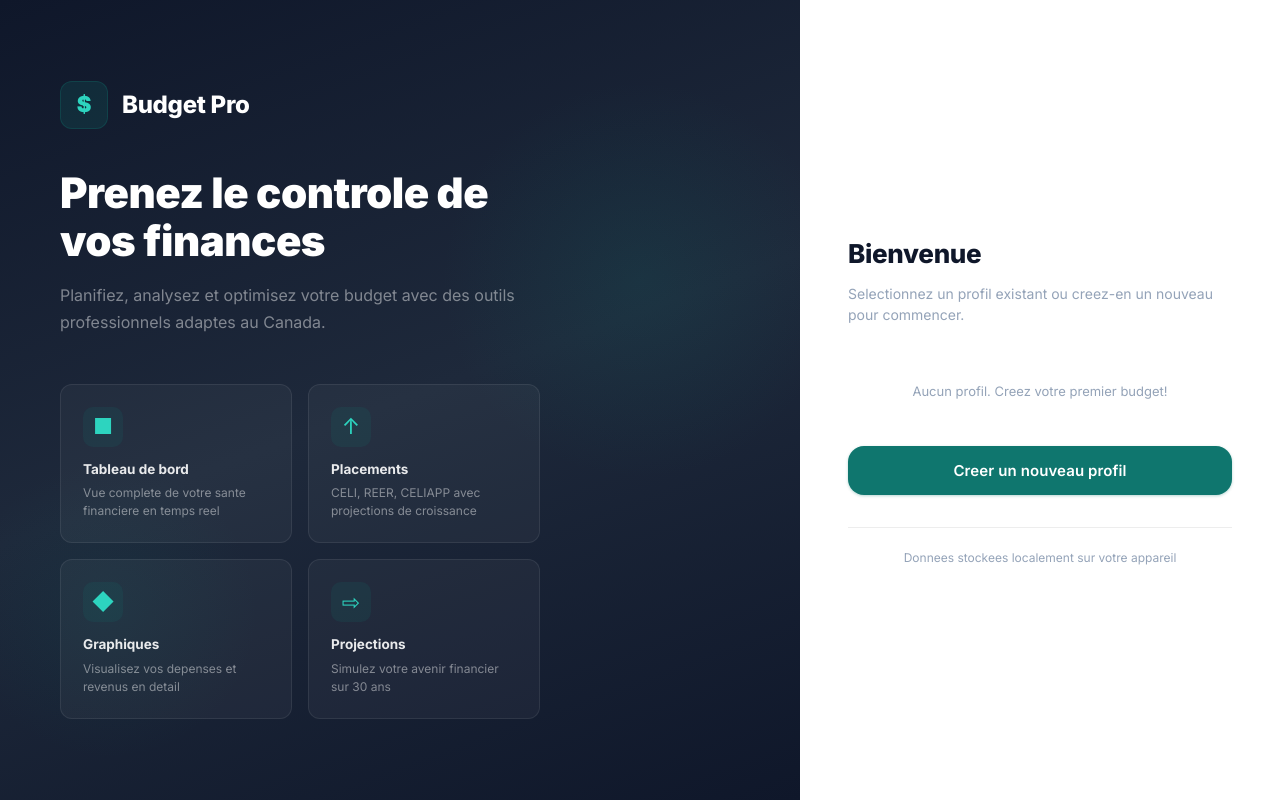
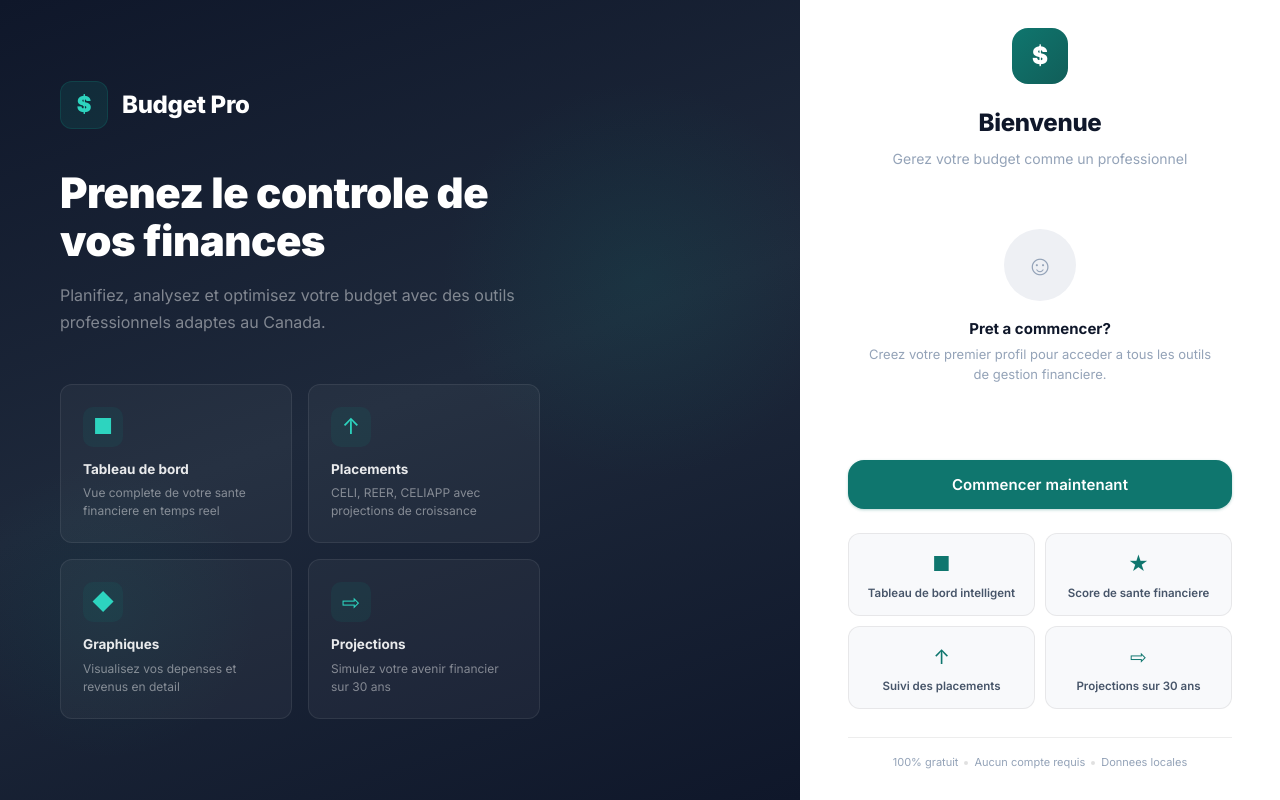
Before and after one commit to KBig/budget-pro, a plain HTML site: page index.html in a window 1280 px wide. Drawn offline with nearby package versions, Linux system fonts and the light colour scheme.

Commit message:
Panneau droit enrichi: logo, empty state, benefits, footer pro
- Logo teal centre en haut du panneau
- Empty state avec icone, titre et description
- Grille 4 benefits sous le bouton
- Footer avec 3 infos separees par des points
- Panneau plus dense et professionnel

Co-Authored-By: Claude Opus 4.6 (1M context) <noreply@anthropic.com>

```diff
--- a/index.html
+++ b/index.html
@@ -239,12 +239,25 @@ body{font-family:var(--font);background:var(--bg-primary);color:var(--text-prima
 .feature-card-icon{font-size:22px;margin-bottom:12px;width:40px;height:40px;display:flex;align-items:center;justify-content:center;background:rgba(15,118,110,.15);border-radius:10px;color:#2dd4bf}
 .feature-card-title{font-size:13.5px;font-weight:700;color:rgba(255,255,255,.9);margin-bottom:4px}
 .feature-card-desc{font-size:12px;color:rgba(255,255,255,.45);line-height:1.5}
-.profile-right{width:480px;min-width:480px;background:var(--bg-secondary);display:flex;flex-direction:column;justify-content:center;padding:60px 48px;min-height:100vh}
-.profile-right-header{margin-bottom:36px}
-.profile-right-header h2{font-size:26px;font-weight:800;color:var(--text-primary);letter-spacing:-.3px;margin-bottom:8px}
+.profile-right{width:480px;min-width:480px;background:var(--bg-secondary);display:flex;flex-direction:column;justify-content:center;padding:48px;min-height:100vh}
+.profile-right-header{margin-bottom:32px;text-align:center}
+.profile-right-logo{width:56px;height:56px;background:linear-gradient(135deg,#0f766e,#115e59);border-radius:16px;display:flex;align-items:center;justify-content:center;font-size:24px;font-weight:900;color:white;margin:0 auto 20px}
+.profile-right-header h2{font-size:24px;font-weight:800;color:var(--text-primary);letter-spacing:-.3px;margin-bottom:6px}
 .profile-right-header p{font-size:14px;color:var(--text-muted);line-height:1.5}
 .profile-box-body > p{font-size:14px;color:var(--text-muted);margin-bottom:24px}
-.profile-footer{margin-top:32px;padding-top:20px;border-top:1px solid var(--border);font-size:12px;color:var(--text-muted);text-align:center}
+.profile-empty-state{text-align:center;padding:28px 20px;margin-bottom:24px}
+.profile-empty-icon{width:72px;height:72px;background:var(--bg-tertiary);border-radius:50%;display:flex;align-items:center;justify-content:center;margin:0 auto 16px;font-size:28px;color:var(--text-muted)}
+.profile-empty-title{font-size:15px;font-weight:700;color:var(--text-primary);margin-bottom:4px}
+.profile-empty-desc{font-size:13px;color:var(--text-muted);line-height:1.5}
+.profile-benefits{display:grid;grid-template-columns:1fr 1fr;gap:10px;margin-top:24px;margin-bottom:28px}
+.profile-benefit{padding:14px;background:var(--bg-primary);border:1px solid var(--border);border-radius:12px;text-align:center}
+.profile-benefit-icon{font-size:20px;margin-bottom:6px;color:var(--accent)}
+.profile-benefit-text{font-size:11.5px;font-weight:600;color:var(--text-secondary);line-height:1.3}
+.profile-footer{margin-top:24px;padding-top:16px;border-top:1px solid var(--border);font-size:11px;color:var(--text-muted);text-align:center;display:flex;align-items:center;justify-content:center;gap:6px}
+.profile-footer-dot{width:4px;height:4px;border-radius:50%;background:var(--border-strong)}
+.profile-divider{display:flex;align-items:center;gap:12px;margin:20px 0}
+.profile-divider::before,.profile-divider::after{content:'';flex:1;height:1px;background:var(--border)}
+.profile-divider span{font-size:11px;color:var(--text-muted);font-weight:600;text-transform:uppercase;letter-spacing:.5px}
 @media(max-width:960px){
 .profile-screen{flex-direction:column}
 .profile-left{min-height:auto;padding:40px 24px}
@@ -383,6 +396,7 @@ body{font-family:var(--font);background:var(--bg-primary);color:var(--text-prima
 .tx-row{grid-template-columns:1fr 1fr}
 .profile-left{display:none}
 .profile-right{width:100%;min-width:0;padding:32px 24px}
+.profile-benefits{grid-template-columns:1fr 1fr}
 }
 @media(max-width:500px){.stats-grid{grid-template-columns:1fr}}
 
@@ -436,12 +450,19 @@ body{background:white!important;color:black!important}
 <div class="profile-right" id="profile-box">
 <div id="profile-select-view">
 <div class="profile-right-header">
+<div class="profile-right-logo">$</div>
 <h2>Bienvenue</h2>
-<p>Selectionnez un profil existant ou creez-en un nouveau pour commencer.</p>
+<p>Gerez votre budget comme un professionnel</p>
 </div>
 <div class="profile-list" id="profile-list"></div>
-<button class="btn btn-primary btn-lg" style="width:100%;justify-content:center;border-radius:var(--radius-lg);padding:15px 28px" onclick="startProfileWizard()">Creer un nouveau profil</button>
-<div class="profile-footer">Donnees stockees localement sur votre appareil</div>
+<button class="btn btn-primary btn-lg" style="width:100%;justify-content:center;border-radius:var(--radius-lg);padding:15px 28px" onclick="startProfileWizard()">Commencer maintenant</button>
+<div class="profile-benefits">
+<div class="profile-benefit"><div class="profile-benefit-icon">&#9632;</div><div class="profile-benefit-text">Tableau de bord intelligent</div></div>
+<div class="profile-benefit"><div class="profile-benefit-icon">&#9733;</div><div class="profile-benefit-text">Score de sante financiere</div></div>
+<div class="profile-benefit"><div class="profile-benefit-icon">&#8593;</div><div class="profile-benefit-text">Suivi des placements</div></div>
+<div class="profile-benefit"><div class="profile-benefit-icon">&#8680;</div><div class="profile-benefit-text">Projections sur 30 ans</div></div>
+</div>
+<div class="profile-footer"><span>100% gratuit</span><span class="profile-footer-dot"></span><span>Aucun compte requis</span><span class="profile-footer-dot"></span><span>Donnees locales</span></div>
 </div>
 <div id="profile-wizard-view" style="display:none"></div>
 </div>
```
Also changed, not shown: app.js.
